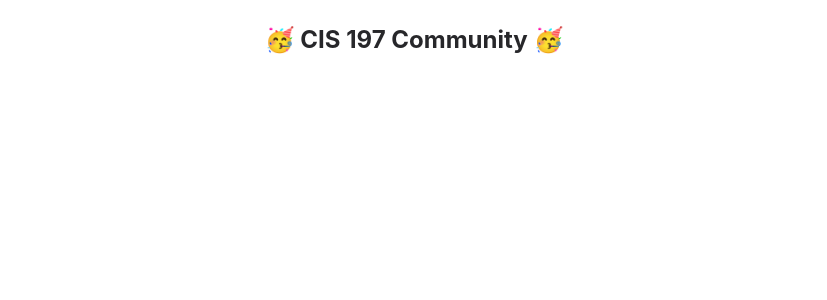
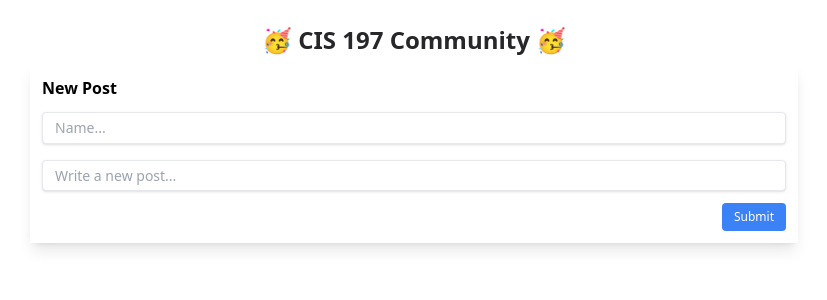
Before and after one commit to xcupsilon/minitwitter, a React (Create React App) app: page / in a window 1280 px wide. Shown: the top 300 px of the page, without its empty margins (226-1053 px from the left). Built offline with nearby package versions, Linux system fonts and the light colour scheme.

Commit message:
creates new post structure and components; styles main post block

```diff
--- a/src/App.js
+++ b/src/App.js
@@ -1,8 +1,12 @@
 import Title from './components/Title';
+import Post from './components/Post';
 
 function App() {
   return (
-    <Title />
+    <>
+      <Title />
+      <Post />
+    </>
   );
 }
 
--- /dev/null
+++ b/src/components/Comment.js
@@ -0,0 +1,5 @@
+const Comment = () => {
+
+}
+
+export default Comment
--- /dev/null
+++ b/src/components/Input.js
@@ -0,0 +1,21 @@
+import Submit from './Submit'
+
+const Input = () => {
+  let name = ''
+  let post = ''
+
+  return(
+    <>
+      <div class='mb-4 mt-3'>
+        <input onChange={(e) => this.name = e.target.value} class='shadow appearance-none border rounded w-full py-1.5 px-3 text-gray-700 text-sm leading-tight focus:outline-none focus:shadow-outline' id='name' type='text' placeholder='Name...'></input>
+      </div>
+      <div>
+        <input onChange={(e) => this.post = e.target.value} class='shadow appearance-none border rounded w-full py-1.5 px-3 text-gray-700 text-sm mb-3 leading-tight focus:outline-none focus:shadow-outline' id='post' type='text' placeholder='Write a new post...'></input>
+      </div>
+      <Submit isValid={name && post}/>
+    </>
+  )
+
+}
+
+export default Input
--- /dev/null
+++ b/src/components/Post.js
@@ -0,0 +1,15 @@
+import Input from './Input'
+import Submit from './Submit'
+
+const Post = () => {
+  return (
+    <div class='container mx-auto w-3/5 h-full p-3 shadow-lg'>
+      <div class='font-semibold'>
+        New Post
+      </div>
+      <Input />
+    </div>
+  )
+}
+
+export default Post
--- /dev/null
+++ b/src/components/Submit.js
@@ -0,0 +1,12 @@
+const Submit = ({isValid}) => {
+
+  return(
+    <div class='flow-root'>
+      <button class='bg-blue-500 hover:bg-blue-700 text-white font-normal h-7 py-1 px-3 text-xs rounded float-right'>
+        Submit
+      </button>
+    </div>
+  )
+}
+
+export default Submit
--- a/src/components/Title.js
+++ b/src/components/Title.js
@@ -1,6 +1,6 @@
 const Title = () => {
   return (
-    <h1 class='text-center text-2xl mt-6 font-bold text-zinc-800'>🥳 CIS 197 Community 🥳</h1>
+    <h1 class='text-center text-2xl mt-6 mb-2 font-bold text-zinc-800'>🥳 CIS 197 Community 🥳</h1>
   )
 }
 
--- /dev/null
+++ b/src/components/Voter.js
@@ -0,0 +1,17 @@
+import React, { useState, useEffect } from 'react'
+
+const Voter = () => {
+  const [voteCount, changeVoteCount] = useState('')
+
+  useEffect(() => {
+
+  })
+
+  return(
+    <div>
+      Voter
+    </div>
+  )
+}
+
+export default Voter
--- a/src/index.css
+++ b/src/index.css
@@ -1,17 +1,3 @@
 @tailwind base;
 @tailwind components;
 @tailwind utilities;
-
-body {
-  margin: 0;
-  font-family: -apple-system, BlinkMacSystemFont, 'Segoe UI', 'Roboto', 'Oxygen',
-    'Ubuntu', 'Cantarell', 'Fira Sans', 'Droid Sans', 'Helvetica Neue',
-    sans-serif;
-  -webkit-font-smoothing: antialiased;
-  -moz-osx-font-smoothing: grayscale;
-}
-
-code {
-  font-family: source-code-pro, Menlo, Monaco, Consolas, 'Courier New',
-    monospace;
-}
```
Also changed, not shown: src/components/Reply.js (added).
